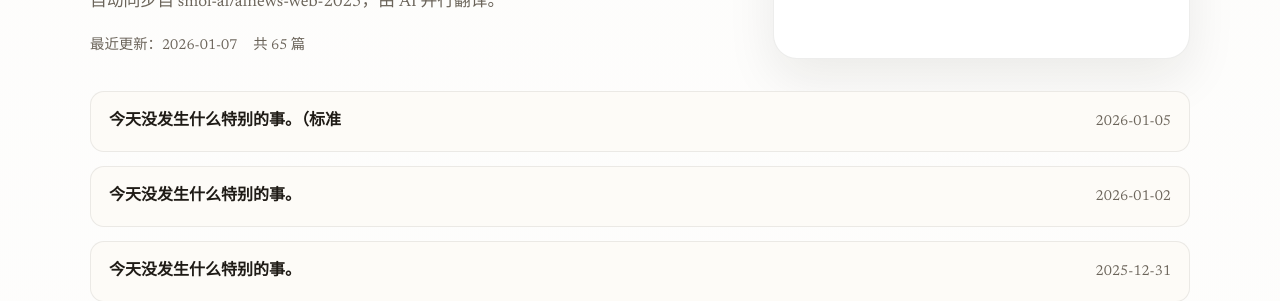
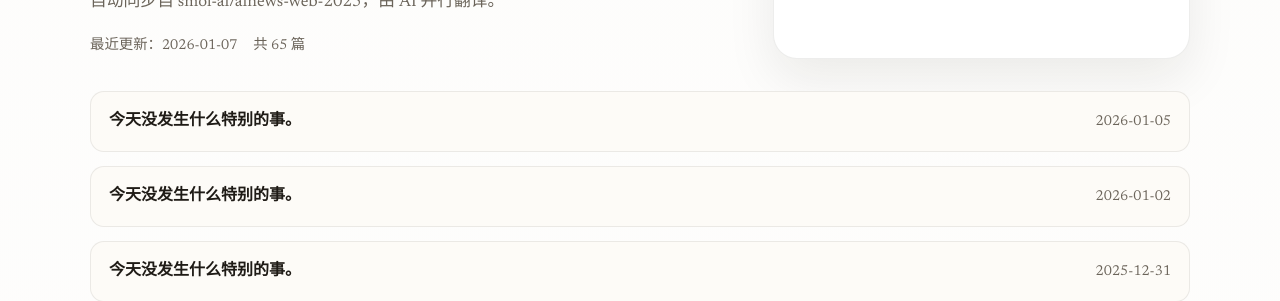
Before and after one commit to yaoqih/ainews-web_ZH_CN, a Jekyll site: the page built from docs/index.md, in a window 1280 px wide and 900 px high. Shown: the part 233-534 px from the top of the window. Built offline with Jekyll 4.4.1, drawn with Linux system fonts in a browser that asks for light colours.

Commit message:
Update index.md

```diff
--- a/docs/index.md
+++ b/docs/index.md
@@ -4,7 +4,7 @@ title: AI News 中文同步版
 description: 自动同步自 smol-ai/ainews-web-2025，由 AI 并行翻译。
 ---
 
-- [今天没发生什么特别的事。（标准](./26-01-05-nvidia-vera-rubin.html) *2026-01-05*
+- [今天没发生什么特别的事。](./26-01-05-nvidia-vera-rubin.html) *2026-01-05*
 - [今天没发生什么特别的事。](./26-01-02-not-much.html) *2026-01-02*
 - [今天没发生什么特别的事。](./25-12-31-not-much.html) *2025-12-31*
 - [今天没发生什么特别的事。](./25-12-30-not-much.html) *2025-12-30*
```
